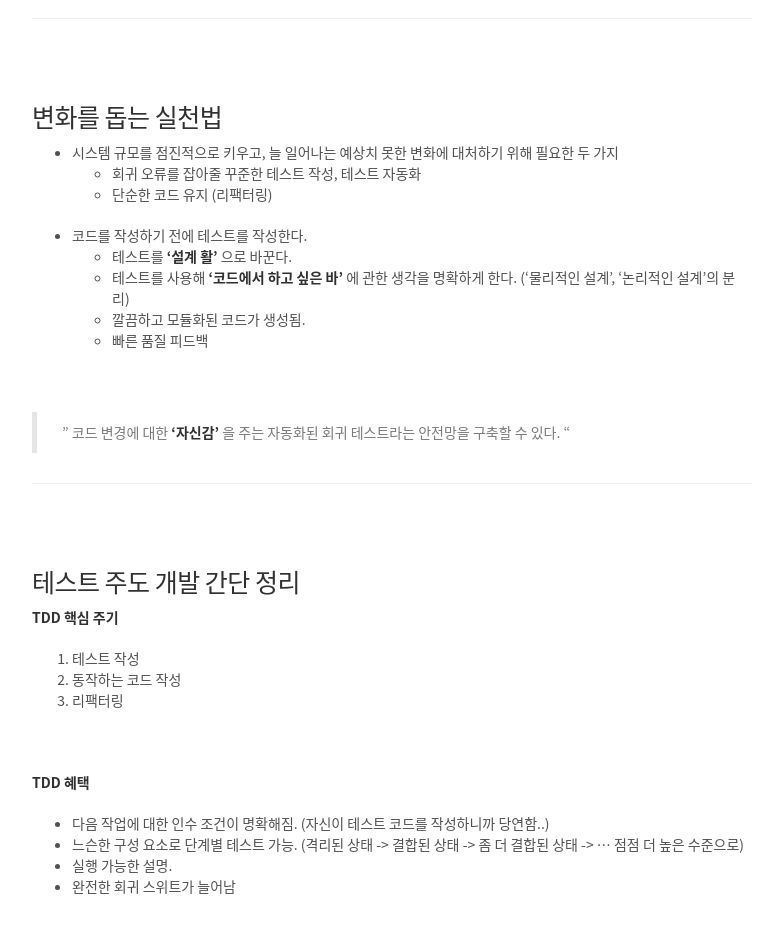
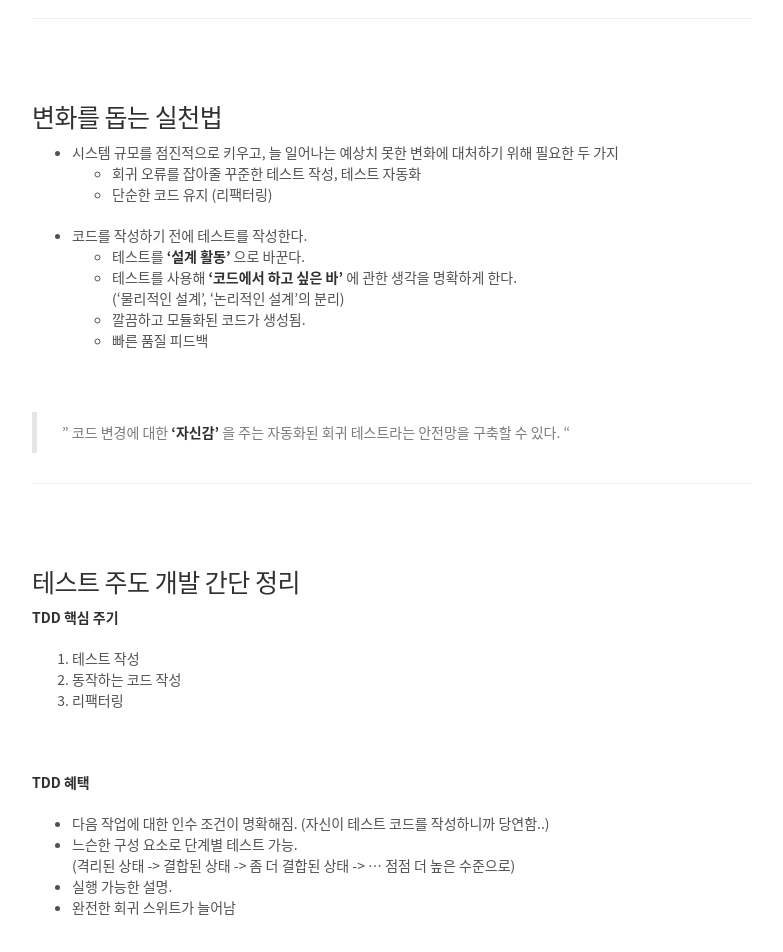
Before and after one commit to cholnh/cholnh.github.io, a Jekyll site: the page built from _posts/Dev/TDD/2021-3-26-1장-테스트-주도-개발의-핵심은-무엇인가.md, in a window 1280 px wide. Shown: the part 2782-3734 px from the top of the page, without its empty margins (248-1031 px from the left). Built offline with Jekyll 4.4.1, drawn with Linux system fonts in a browser that asks for light colours; comment, search, counter and statistics services are not loaded.

Commit message:
edit tdd 1장, 2장

```diff
--- a/_posts/Dev/TDD/2021-3-26-1장-테스트-주도-개발의-핵심은-무엇인가.md
+++ b/_posts/Dev/TDD/2021-3-26-1장-테스트-주도-개발의-핵심은-무엇인가.md
@@ -106,8 +106,9 @@
     + 회귀 오류를 잡아줄 꾸준한 테스트 작성, 테스트 자동화
     + 단순한 코드 유지 (리팩터링)
 - 코드를 작성하기 전에 테스트를 작성한다.
-    + 테스트를 **'설계 활'** 으로 바꾼다.
-    + 테스트를 사용해 **'코드에서 하고 싶은 바'** 에 관한 생각을 명확하게 한다. ('물리적인 설계', '논리적인 설계'의 분리)
+    + 테스트를 **'설계 활동'** 으로 바꾼다.
+    + 테스트를 사용해 **'코드에서 하고 싶은 바'** 에 관한 생각을 명확하게 한다.
+      ('물리적인 설계', '논리적인 설계'의 분리)
     + 깔끔하고 모듈화된 코드가 생성됨.
     + 빠른 품질 피드백
 
@@ -130,7 +131,8 @@
 
 **TDD 혜택**
 - 다음 작업에 대한 인수 조건이 명확해짐. (자신이 테스트 코드를 작성하니까 당연함..)
-- 느슨한 구성 요소로 단계별 테스트 가능. (격리된 상태 -> 결합된 상태 -> 좀 더 결합된 상태 -> ... 점점 더 높은 수준으로)
+- 느슨한 구성 요소로 단계별 테스트 가능.
+  (격리된 상태 -> 결합된 상태 -> 좀 더 결합된 상태 -> ... 점점 더 높은 수준으로)
 - 실행 가능한 설명.
 - 완전한 회귀 스위트가 늘어남
 
@@ -155,9 +157,7 @@
 
 <br/>
 
-| **실패하는 테스트 작성** |
-|-|
-|![image](https://user-images.githubusercontent.com/23611497/112597490-854ee480-8e50-11eb-8d86-a501f83d67b6.png)|
+<img src="https://user-images.githubusercontent.com/23611497/112597490-854ee480-8e50-11eb-8d86-a501f83d67b6.png" height="450" style="border: 1px solid #e9e9e9;" />
 
 **실패하는 테스트**
 - 어떤 기능을 구현할 때 인수 테스트를 작성하는 것으로 시작.
@@ -225,7 +225,6 @@
 - 외부 품질
     + 시스템이 고객과 사용자의 요구를 얼마나 잘 충족하는가
     + 기능, 신뢰성, 가용성, 응답성 등
-    +
 - 내부 품질
     + 시스템이 개발자와 관리자의 요구를 얼마나 잘 충족하는가
     + 이해하기 쉬운가, 변경하기 쉬운가 등 (코드 가독성, 느슨한 설계 등)
```
Also changed, not shown: _posts/Dev/TDD/2021-3-26-2장-객체를-활용한-테스트-주도-개발.md (+2 -3 lines).
